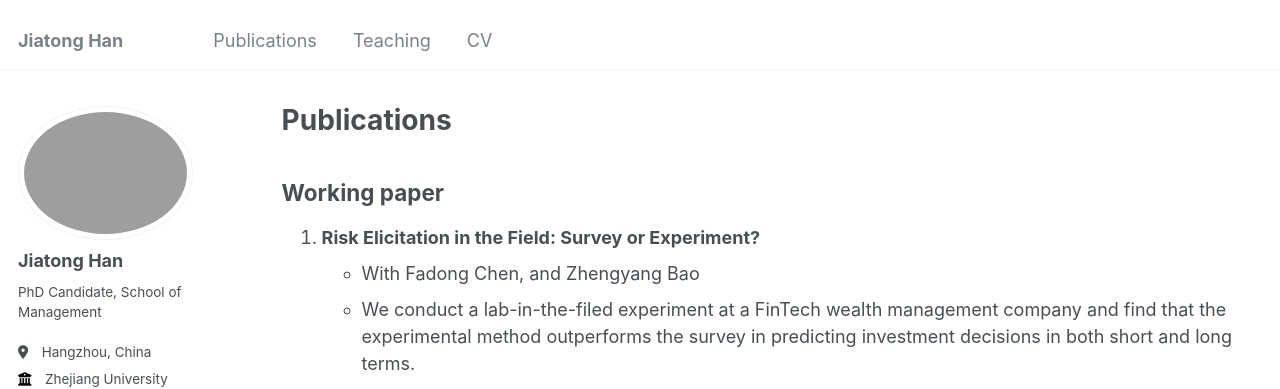
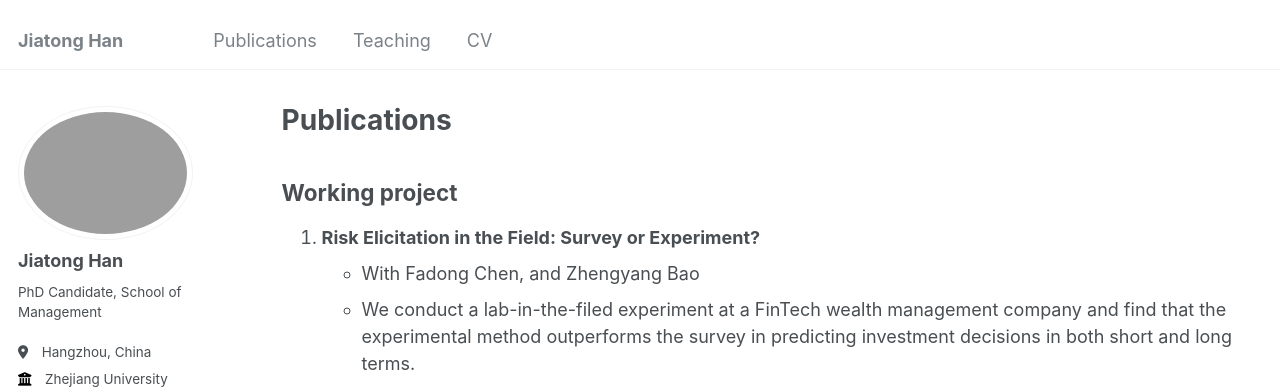
Before and after one commit to tt-08/jiatonghan, a Jekyll site: the page built from _pages/publications.md, in a window 1280 px wide and 1073 px high. Shown: the top 389 px of the window. Built offline with Jekyll 4.4.1, drawn with Linux system fonts in a browser that asks for light colours; some web fonts are replaced.

Commit message:
basic update

```diff
--- a/_pages/publications.md
+++ b/_pages/publications.md
@@ -6,7 +6,7 @@ author_profile: true
 ---
 
 
-## Working paper
+## Working project
 1. **Risk Elicitation in the Field: Survey or Experiment?**
     * With Fadong Chen, and Zhengyang Bao
     * We conduct a lab-in-the-filed experiment at a FinTech wealth management company and find that the experimental method outperforms the survey in predicting investment decisions in both short and long terms.
```
Also changed, not shown: 1 other file.
